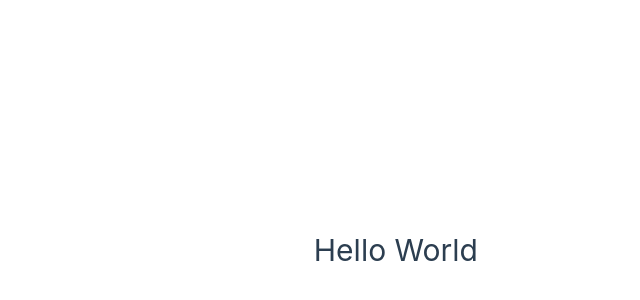
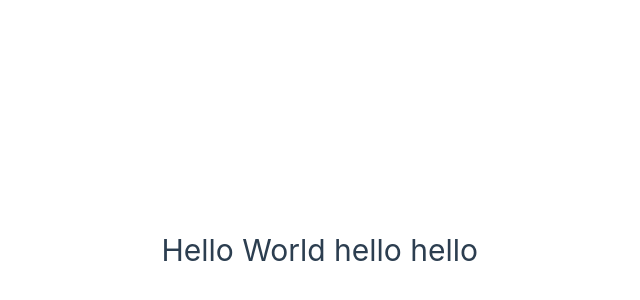
Before and after one commit to Sherlocksuper/Sherlocksuper.github.io, a Vue app: page / in a window 1280 px wide. Shown: the part 150-450 px from the top of the page, without its empty margins (162-802 px from the left). Built offline with nearby package versions, Linux system fonts and the light colour scheme.

Commit message:
no message

```diff
--- a/src/App.vue
+++ b/src/App.vue
@@ -2,7 +2,7 @@
 </script>
 
 <template>
-  <h1>Hello World</h1>
+  <h1>Hello World hello hello</h1>
 </template>
 
 <style>
```
Also changed, not shown: 1 other file (tests, documents, lock files or other folders).
